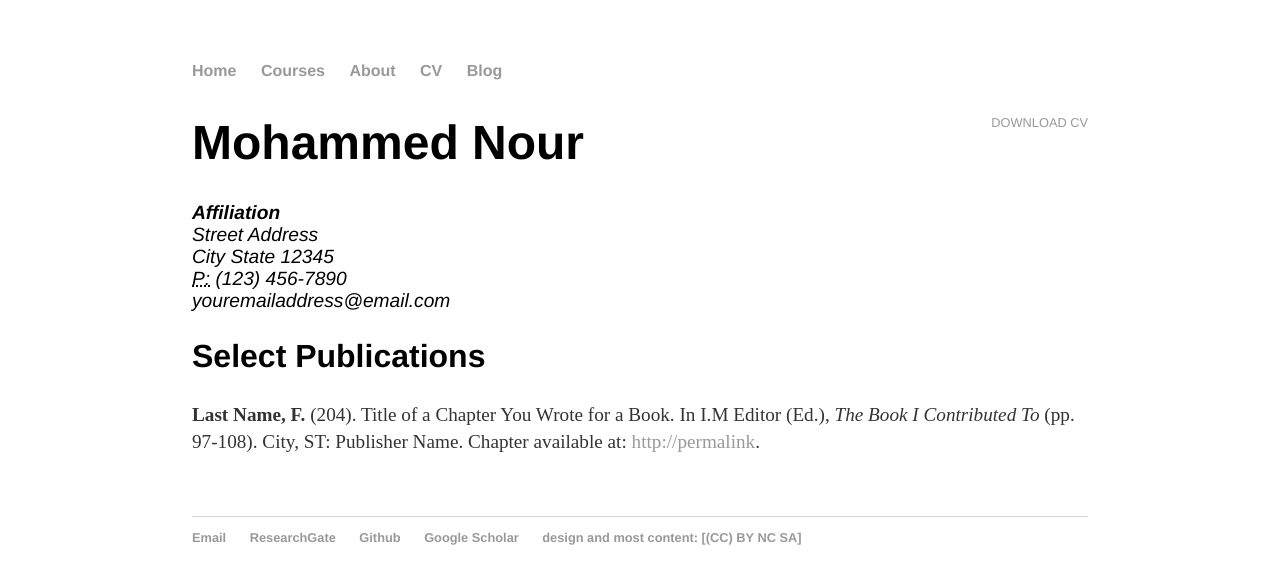
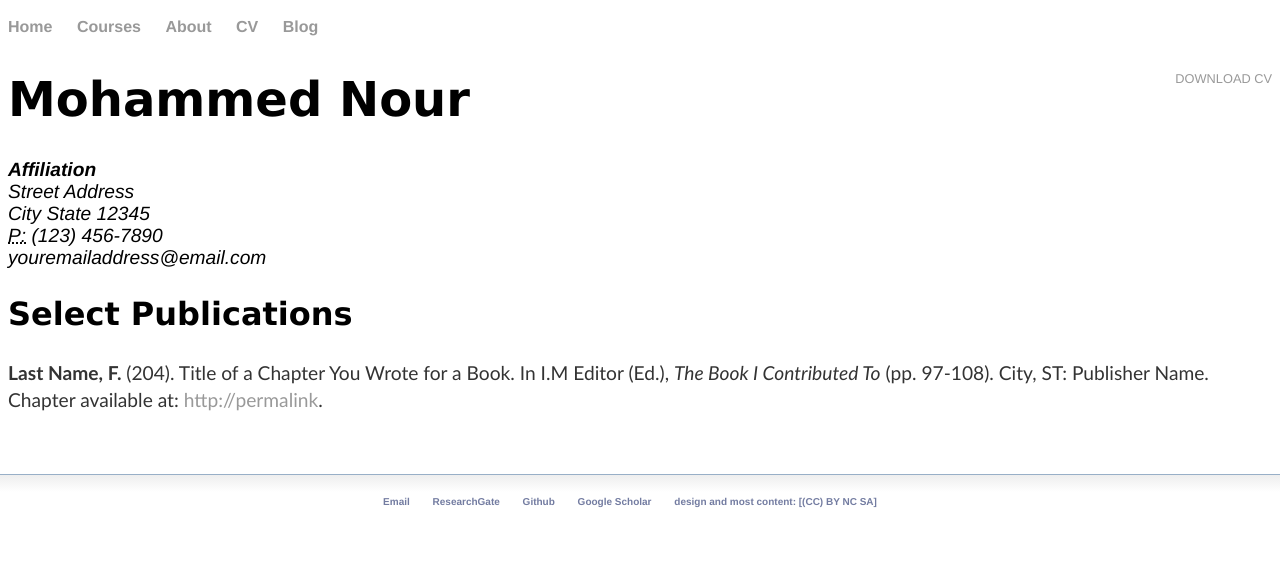
Before and after one commit to mnourgwad/mnourgwad.github.io, a Jekyll site: the page built from cv/index.html, in a window 1280 px wide. Shown: the top 584 px of the page. Built offline with Jekyll 4.4.1, drawn with Linux system fonts in a browser that asks for light colours.

Commit message:
style sheet changes

```diff
--- a/css/main.css
+++ b/css/main.css
@@ -1,24 +1,80 @@
-body { margin: 60px auto; width: 70%; }
+/*body { margin: 60px auto; width: 70%; }*/
+body {
+     font-family: Optima, 'Gill Sans', 'Lucida Sans', 'Lucida Grande', Corbel, Verdana, sans-serif;
+     text-rendering: optimizeLegibility;
+	 min-height: 100%;
+}
 
 a { text-decoration: none; color: #999; }
 a:hover { text-decoration: underline; }
 
-p, ul { font-size: 1.5em; line-height: 1.4em; color: #333; }
+p, ul { font-size: 1.5em; line-height: 1.4em; color: #333; }, ol { font-size: 1.5em; line-height: 1.4em; color: #333; }
 
-h1, h2, h3, h4 { font-family: 'Helvetica', 'Arial', 'Sans-Serif'; }
+h1, h2, h3, h4 {font-family: 'Lucida Sans';
+    			font-weight: bold;
+   			 	font-size: medium; }
+
+/*
 h1 { font-size: 3em;  }
 h2 { font-size: 2.7em; }
 h3 { font-size: 2.3em; }
 h4 { font-size: 1.9em; }
+*/
+
 
 nav ul, footer ul { font-size: 1em; font-family: 'Helvetica', 'Arial', 'Sans-Serif'; padding: 0px; list-style: none; font-weight: bold; }
 nav ul li, footer ul li { display: inline; margin-right: 20px; }
 
+/*
 footer { border-top: 1px solid #d5d5d5; font-size: .8em; }
+*/
+
+footer {
+    display: block;
+    margin-top: 1em;
+	padding-top: 1em;
+    border-top: thin solid #98AFC7;
+	background: -webkit-gradient(linear, left top, left bottom, from(#eee), color-stop(0.5, #fff), to(#fff));
+	background: -moz-linear-gradient(top, #eee, #fff 50%);
+	margin-left: -1em;
+	padding-left: 1em;
+	margin-right: -1em;
+	padding-right: 1em;
+	font-size: x-small;
+	text-align: center;
+}
+
+footer a {
+    color: #737CA1;
+    text-decoration: none;
+}
 
 /* Blog */
 ul.posts { margin: 20px auto 40px; font-size: 1.5em; }
 ul.posts li { list-style: none; }
+
+div.sitesearch p {
+	text-align: center;
+}
+
+.postindex {
+	font-size: 90%;
+}
+
+.postindex ul {
+	padding-left: 1em;
+	text-indent: -1em;
+	list-style-type: none;
+}
+
+.postdate {
+	color: #737CA1;
+	font-family: Courier, monospace;
+	font-size: 90%;
+}
+
+
+
 
 /* CV */
 .cv { margin: 0px 0px 60px; }
@@ -27,3 +83,24 @@ ul.posts li { list-style: none; }
 .cv address, .cv .download { font-family: 'Helvetica', 'Arial', 'Sans-Serif'; }
 .cv address, .cv p { font-size: 1.2em; }
 .cv .download { float: right; font-size: .8em; text-transform: uppercase; }
+
+
+body.home li.home,
+body.main li.main,
+body.about li.about,
+body.gizmos li.gizmos,
+body.courses li.courses,
+body.research li.research,
+body.cv li.cv,
+body.readings li.readings,
+body.assignments li.assignments,
+body.syllabus li.syllabus,
+body.calendar li.calendar,
+body.discuss li.discuss
+{
+	border: 1px solid #98AFC7;
+	border-bottom: 2px solid #ffffff;
+	border-top-right-radius: 3px 5px;
+	border-top-left-radius: 3px 5px;
+	background: white;
+}
```
Also changed, not shown: courses/CSE100/index.html (+7 -0 lines).
